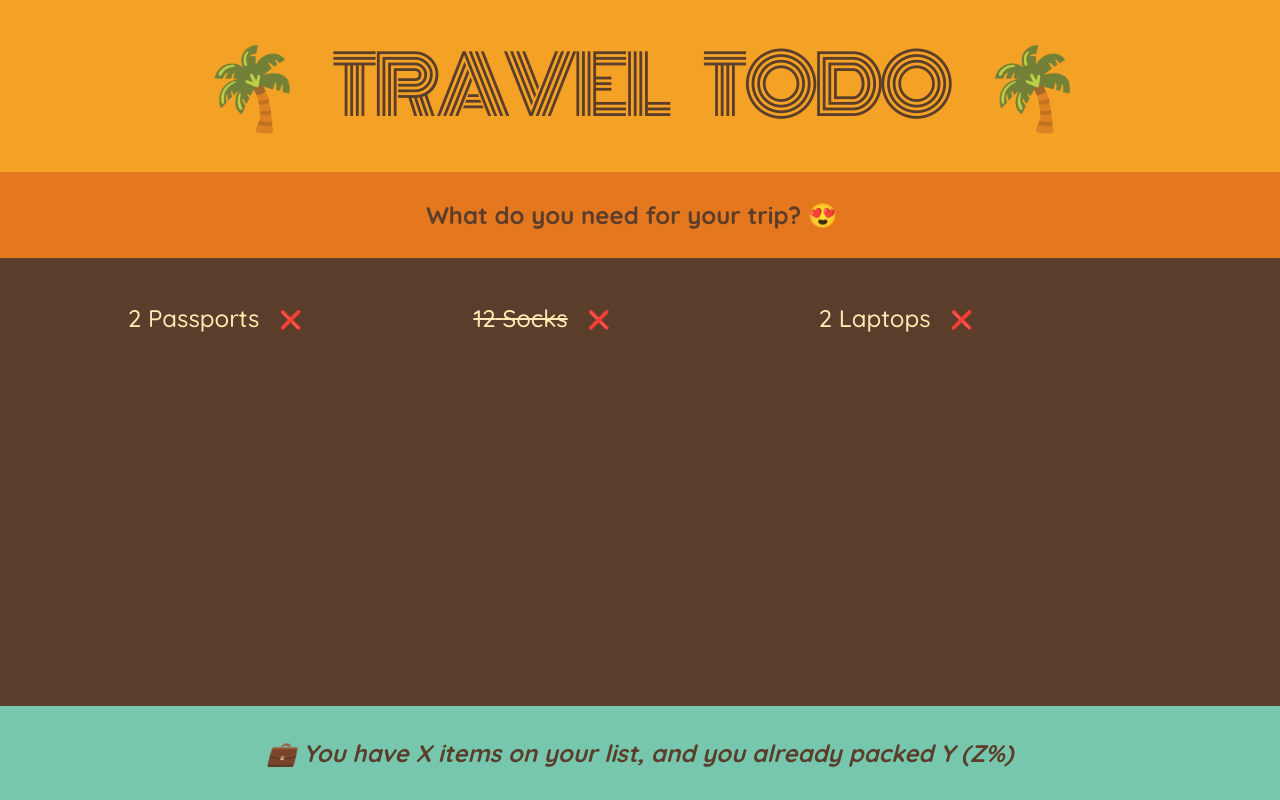
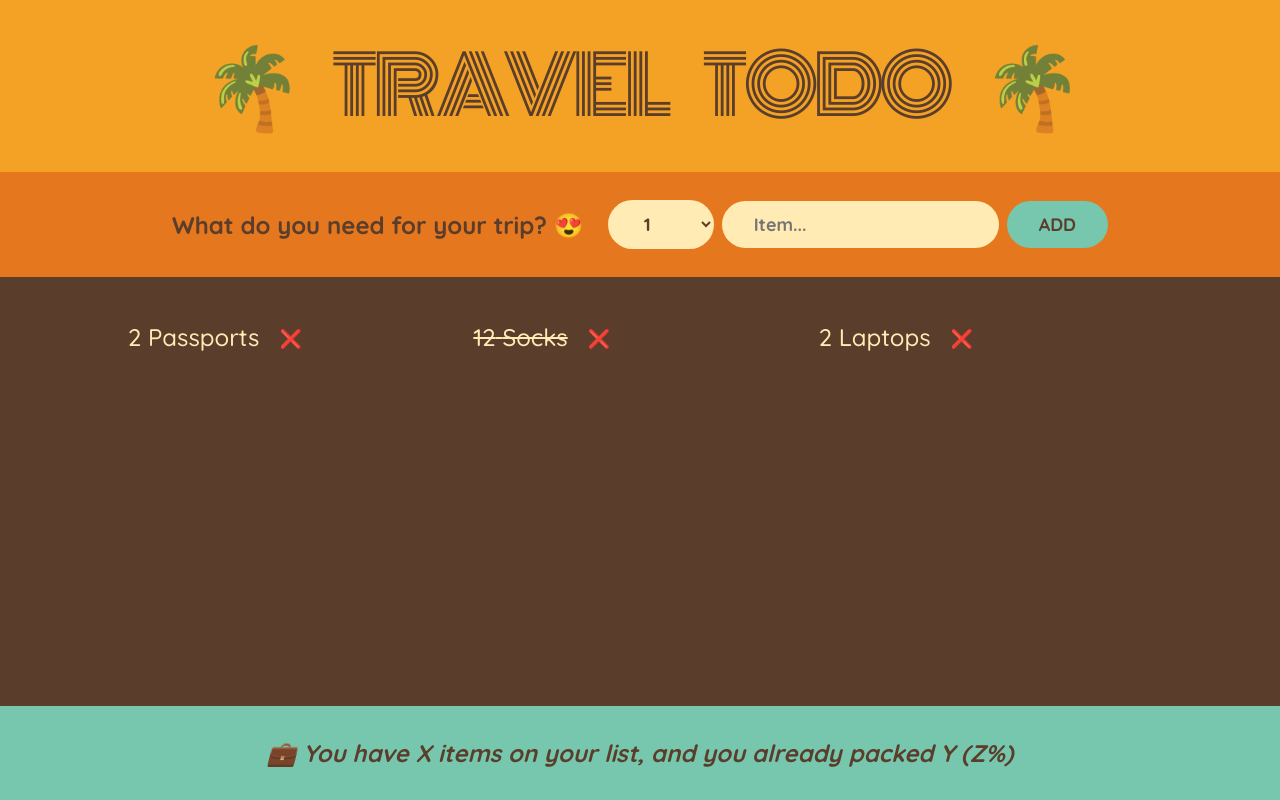
Before and after one commit to MahsinSaifullah/travel-todo, a React (Create React App) app: page / in a window 1280 px wide. Built offline with nearby package versions, Linux system fonts and the light colour scheme.

Commit message:
feat: add select and input element in Form component

```diff
--- a/src/components/App.tsx
+++ b/src/components/App.tsx
@@ -4,10 +4,14 @@ import { PackingList } from "./PackingList";
 import { Stats } from "./Stats";
 
 export const App = () => {
+  const handleFormSubmit = (event: React.FormEvent<HTMLFormElement>) => {
+    event.preventDefault()
+  }
+
   return (
     <div className="app">
      <Logo/>
-     <Form/>
+     <Form onSubmit={handleFormSubmit}/>
      <PackingList/>
      <Stats/>
     </div>
--- a/src/components/Form.tsx
+++ b/src/components/Form.tsx
@@ -1,7 +1,18 @@
-export const Form = () => {
+interface FormProps {
+    onSubmit: React.FormEventHandler<HTMLFormElement>
+}
+
+export const Form: React.FC<FormProps> = ({onSubmit}) => {
   return (
-    <div className="add-form">
+    <form className="add-form" onSubmit={onSubmit}>
         <h3>What do you need for your trip? 😍</h3>
-    </div>
+        <select>
+            {Array.from({length: 20}, (_, i) => i + 1).map(num => {
+                return <option value={num} key={num}>{num}</option>
+            })}
+        </select>
+        <input type="text" placeholder="Item..." />
+        <button>Add</button>
+    </form>
   )
 }
```
